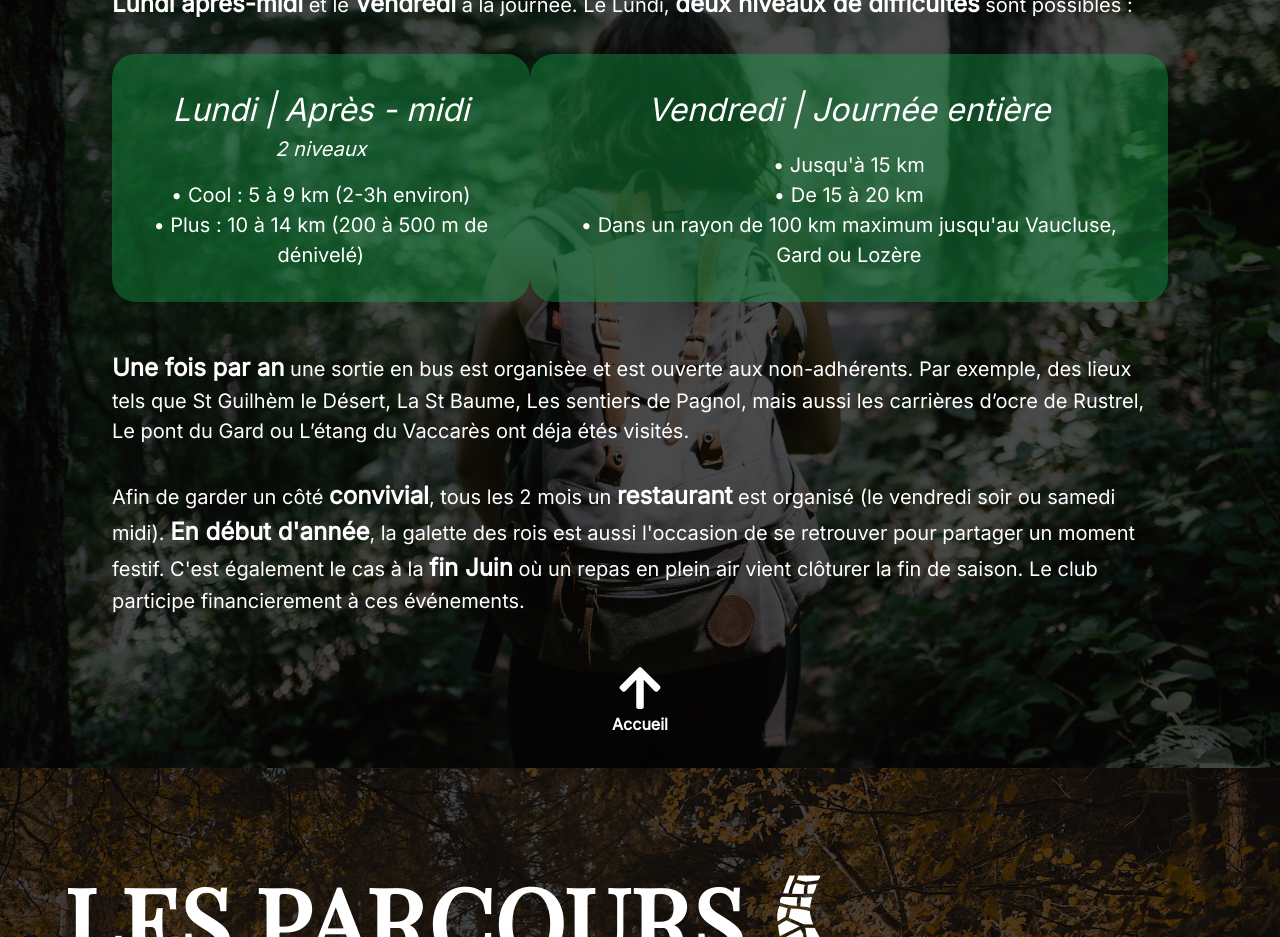
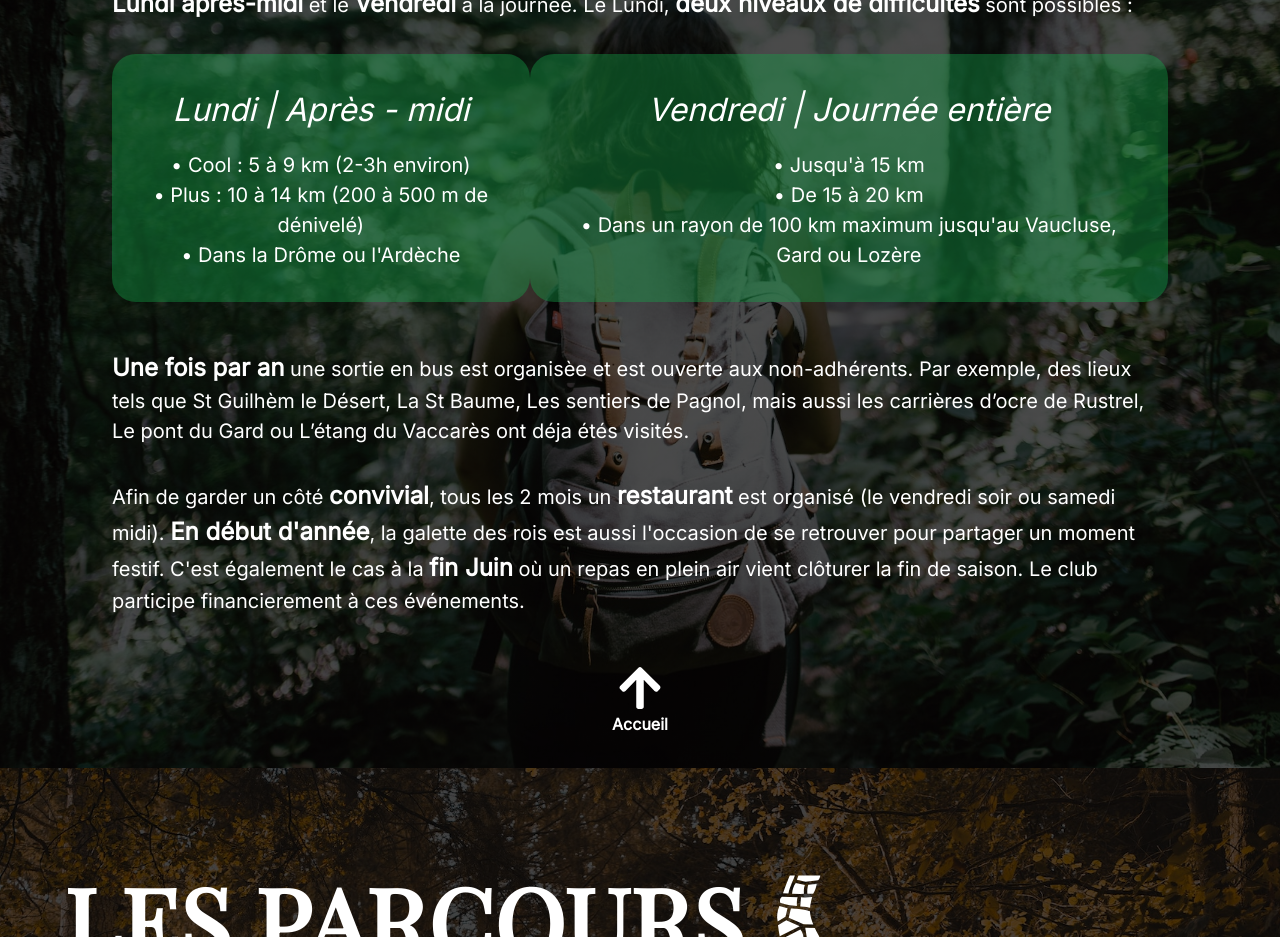
Before and after one commit to SebastienLaurentt/Galopins, a React (Vite) app: page / in a window 1280 px wide. Shown: the part 1320-2257 px from the top of the page. Built offline with nearby package versions, Linux system fonts and the light colour scheme.

Commit message:
content change in clubCard

```diff
--- a/src/sections/Club.tsx
+++ b/src/sections/Club.tsx
@@ -33,9 +33,9 @@ function Club() {
                     <li>
                         <ParcoursCard
                             day='Lundi | Après - midi'
-                            level='2 niveaux'
                             description1='&#x2022; Cool : 5 à 9 km (2-3h environ)'
                             description2="&#x2022; Plus : 10 à 14 km (200 à 500 m de dénivelé)"
+                            description3="&#x2022; Dans la Drôme ou l'Ardèche"
                         />
                     </li>
                     <li>
```
